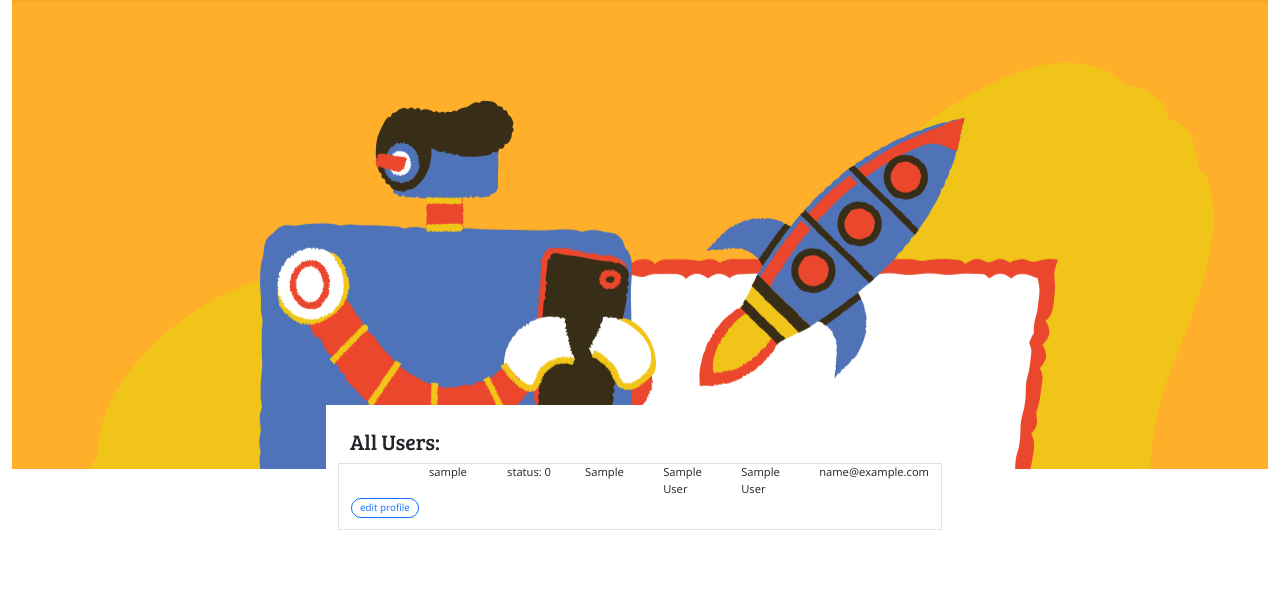
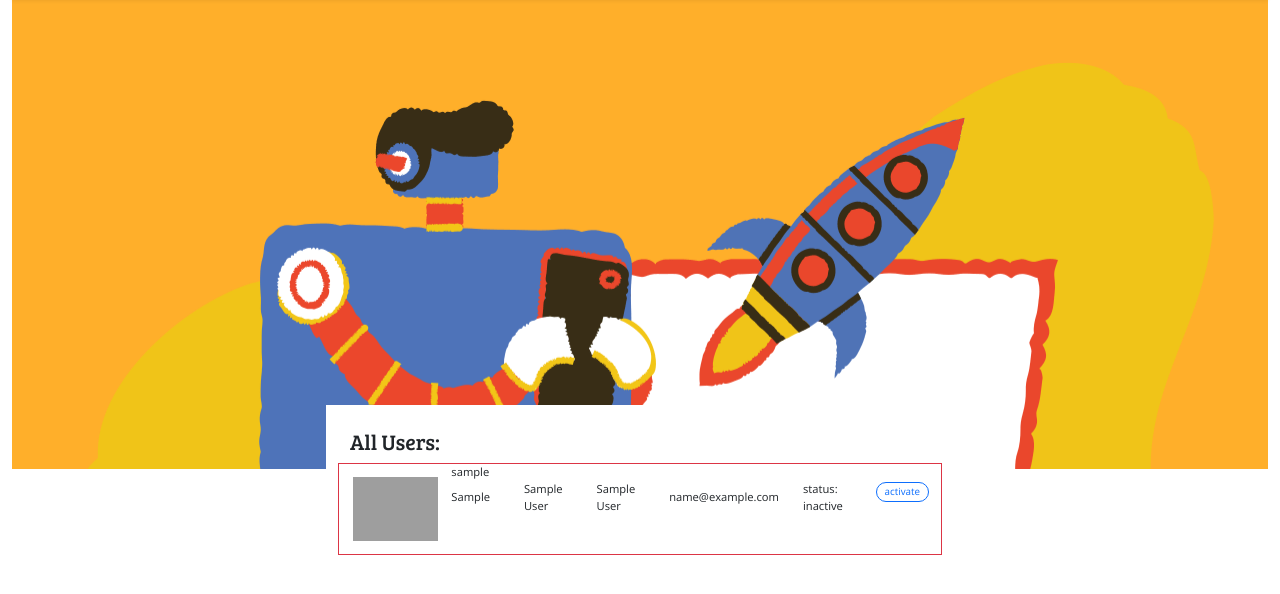
Before and after one commit to LukasAichhorn/FullStack_XAMPP, a PHP site: page /WEB_SS2020/pages/ManageUsers.php in a window 1280 px wide. Shown: the part 74-668 px from the top of the page. Run offline with PHP 8.4, Linux system fonts and the light colour scheme; tables that the repository leaves empty or names only in its code hold one stand-in row (values such as "Sample post"); grey boxes are pictures that could not be loaded.

Commit message:
added activate and deactivate functionality for admins

```diff
--- a/classes/UserManager.class.php
+++ b/classes/UserManager.class.php
@@ -180,6 +180,16 @@ function handleUpdateProfile($DB,$CurrentUser){
 
     }
 
+    function handleStatusChange($DB){
+        if(isset($_GET["changeStatus"]) && isset($_GET["UserID"]) ){
+            $UserID = $_GET["UserID"];
+            $DB->changeStatus($UserID);
+            }
+
+        }
+
+
+
 }
 
 
--- a/components/singleUserRow.comp.php
+++ b/components/singleUserRow.comp.php
@@ -6,33 +6,66 @@
 
 
     <div class="mb-1 mt-1">
-        <div class="row  border ">
-            <div class="col ">
-                <!-- <img class="card-img user-Img cover " src="//<?php //echo ($CurrentUser->IMG); ?>" width="50"> -->
+        <div class="row d-flex  border <?php echo ($CurrentUser->status== 1) ? "border-success" : "border-danger" ?>">
+
+            <div class=" col-2">
+                <img class="card-img user-Img cover " src="//<?php echo ($CurrentUser->IMG); ?>" width="20" height="20">
             </div>
             <div class="col">
+                <div class="row ">
+                    <div class="col  ">
                         <?php echo ($CurrentUser->UserName) ?>
                     </div>
-            <div class="col">
-                status: <?php echo ($CurrentUser->status) ?>
                 </div>
-            <div class="col">
+                <div class="row">
+                    <div class="col d-flex align-items-center justify-content-start">
                         <?php echo ($CurrentUser->Anrede) ?>
                     </div>
-            <div class="col">
+                    <div class="col d-flex align-items-center justify-content-start">
                         <?php echo ($CurrentUser->Vorname) ?>
                     </div>
-            <div class="col">
+                    <div class="col d-flex align-items-center justify-content-start">
                         <?php echo ($CurrentUser->Nachname) ?>
                     </div>
-             <div class="col">
-                <?php echo($CurrentUser->Email) ?>
+                    <div class="col d-flex align-items-center justify-content-start">
+                        <?php echo ($CurrentUser->Email) ?>
+                    </div>
+                    <div class="col d-flex align-items-center justify-content-start">
+                        status: <?php echo ($CurrentUser->status == 1) ? "active" : "inactive" ?>
                     </div>
 
-             <form action="//<?php //insert link to edit profile page ?>">
-                <input type="hidden" name="edit" value="true" />
-                <button type="submit" class="btn btn-sm btn-sm-my btn-outline-primary">edit profile</button>
+                    <div class="col d-flex align-items-center justify-content-start">
+
+
+                                    <form action="//<?php echo (DIR_SERVERROOT .  $_SERVER['REQUEST_URI']); ?>">
+                                        <input type="hidden" name="changeStatus" value="true" />
+                                        <input type="hidden" name="UserID" value="<?php echo($CurrentUser->UserID); ?>" />
+                                        <button type="submit" class="btn btn-sm btn-sm-my btn-outline-primary">
+                                            <?php echo($CurrentUser->status == 1) ? "inactivate" : "activate" ?>
+                                            </button>
                                     </form>
+
+
+
+
+
+
+                    </div>
+                </div>
+
+            </div>
+
+
+
+
+
+
+
+
+
+
+
+
 
         </div>
 
--- a/pages/ManageUsers.php
+++ b/pages/ManageUsers.php
@@ -28,6 +28,7 @@ $nM = new NotificationHandler();
 $nM->initAlerts();
 
 $status = $UserManager->checkStatus();
+$UserManager->handleStatusChange($DB);
 //get Current user abject from Session
 $CurrentUser = $UserManager->getUser();
 $AllUsers = $DB->getUserArray();
```
Lines whose indentation alone changed are shown as unchanged.
